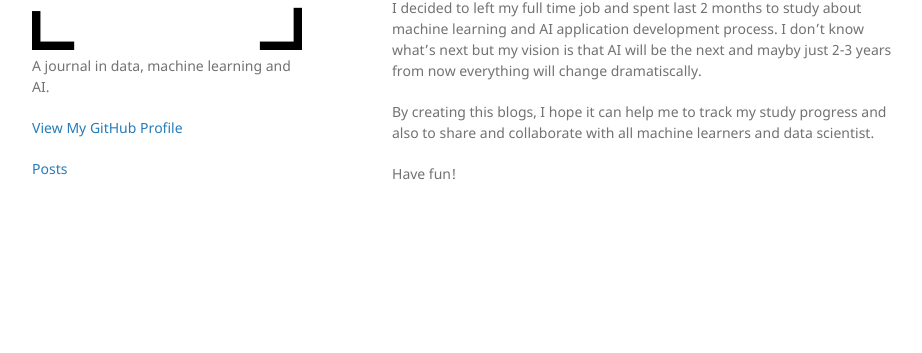
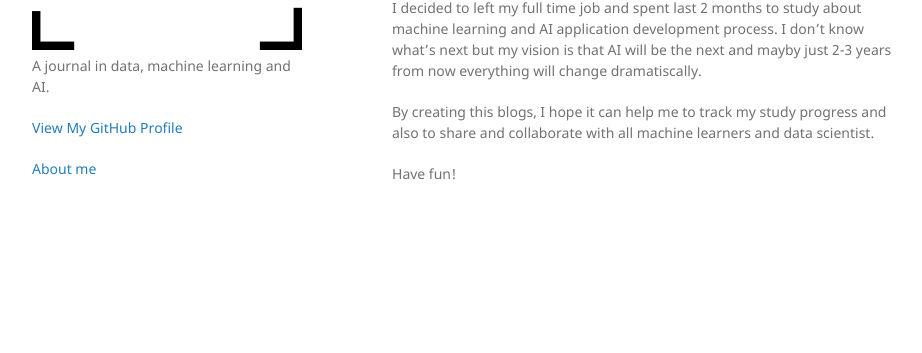
Before and after one commit to gengishkhan/gengishkhan.github.io, a Jekyll site: the page built from docs/about.md, in a window 1280 px wide. Shown: the part 228-581 px from the top of the page, without its empty margins (178-1100 px from the left). Built offline with Jekyll 4.4.1, drawn with Linux system fonts in a browser that asks for light colours; our own code applies the rules of GitHub Pages for plain Markdown files.

Commit message:
add about me page

```diff
--- a/docs/_layouts/default.html
+++ b/docs/_layouts/default.html
@@ -30,7 +30,7 @@
         {% if site.github.is_user_page %}
         <p class="view"><a href="{{ site.github.owner_url }}">View My GitHub Profile</a></p>
         {% endif %}
-        <p class="view"><a href="./post.html">Posts</a></p>
+        <p class="view"><a href="./about">About me</a></p>
         {% if site.show_downloads %}
         <ul class="downloads">
           <li><a href="{{ site.github.zip_url }}">Download <strong>ZIP File</strong></a></li>
```
